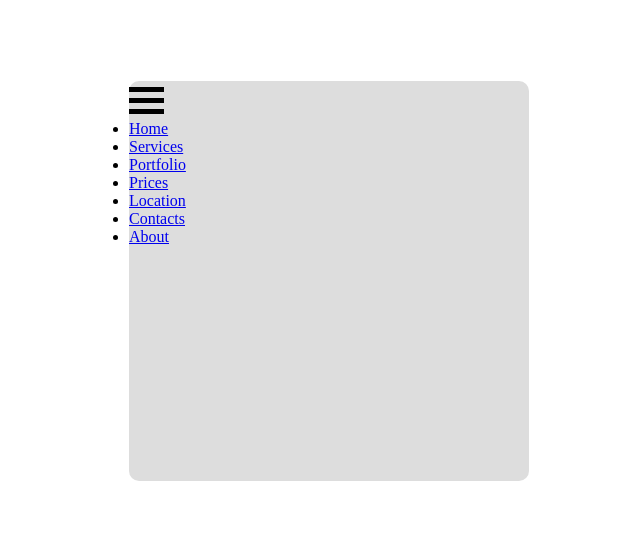
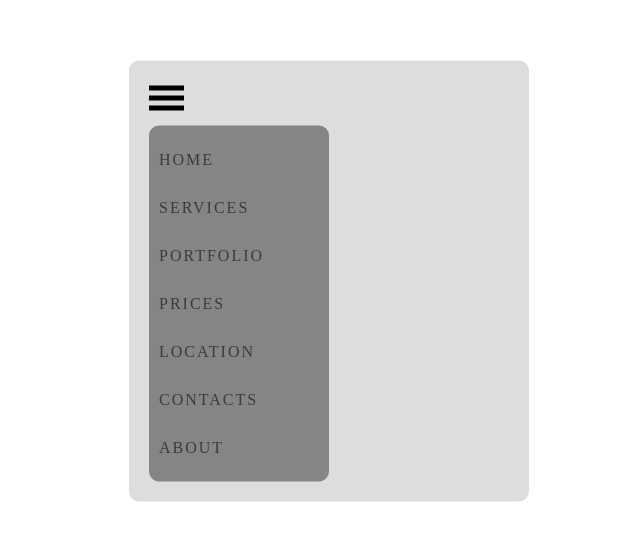
Before and after one commit to vadimmozeiko/11-menu, a website: page index.html in a window 1280 px wide. Shown: the part 119-660 px from the top of the page, without its empty margins (311-951 px from the left). Drawn offline with Linux system fonts and the light colour scheme.

Commit message:
menu styling

```diff
--- a/css/main.css
+++ b/css/main.css
@@ -17,11 +17,12 @@ body {
     background-color: #dddddd;
     border-radius: 10px;
 }
+
 .bar1, .bar2, .bar3 {
     width: 35px;
     height: 5px;
     background-color: #000;
-    margin: 6px 0;
+    margin: 5px 0;
     cursor: pointer;
 
   }
@@ -37,3 +38,26 @@ body {
   .change .bar3 {
     transform: rotate(45deg) translate(-8px, -8px) ;
   }
+
+
+.navigation {
+    padding: 20px;
+}
+
+.navigation > ul {
+    list-style: none;
+    background-color: #858585;
+    width: 50%;
+    padding: 10px;
+    border-radius: 10px;
+    margin-top: 15px;
+}
+
+.link {
+    text-decoration: none;
+    color: #292929;
+    line-height: 3;
+    text-transform: uppercase;
+    letter-spacing: 2px;
+    opacity: 0.8;
+}
```
